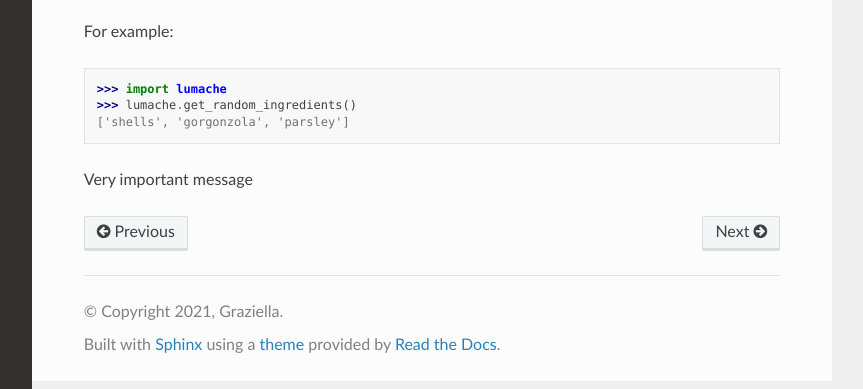
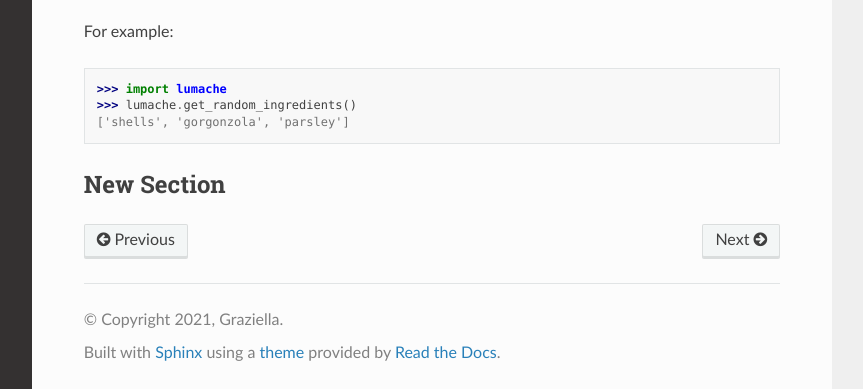
Before and after one commit to ColmFlanaganDirector/rtd_tutorial, a Sphinx documentation site: the page built from docs/source/usage.rst, in a window 1280 px wide and 1151 px high, cut to the strip 762-1151 px from the top of the window. Shown: the whole strip, without its empty margins (268-1131 px from the left). Built offline with Sphinx 7.4.7 and the Read the Docs theme 2.0.0, drawn with Linux system fonts in a browser that asks for light colours.

Commit message:
Still playing around with documentation

```diff
--- a/docs/source/usage.rst
+++ b/docs/source/usage.rst
@@ -32,4 +32,6 @@ For example:
 >>> lumache.get_random_ingredients()
 ['shells', 'gorgonzola', 'parsley']
 
-Very important message
+
+New Section
+----------
```
